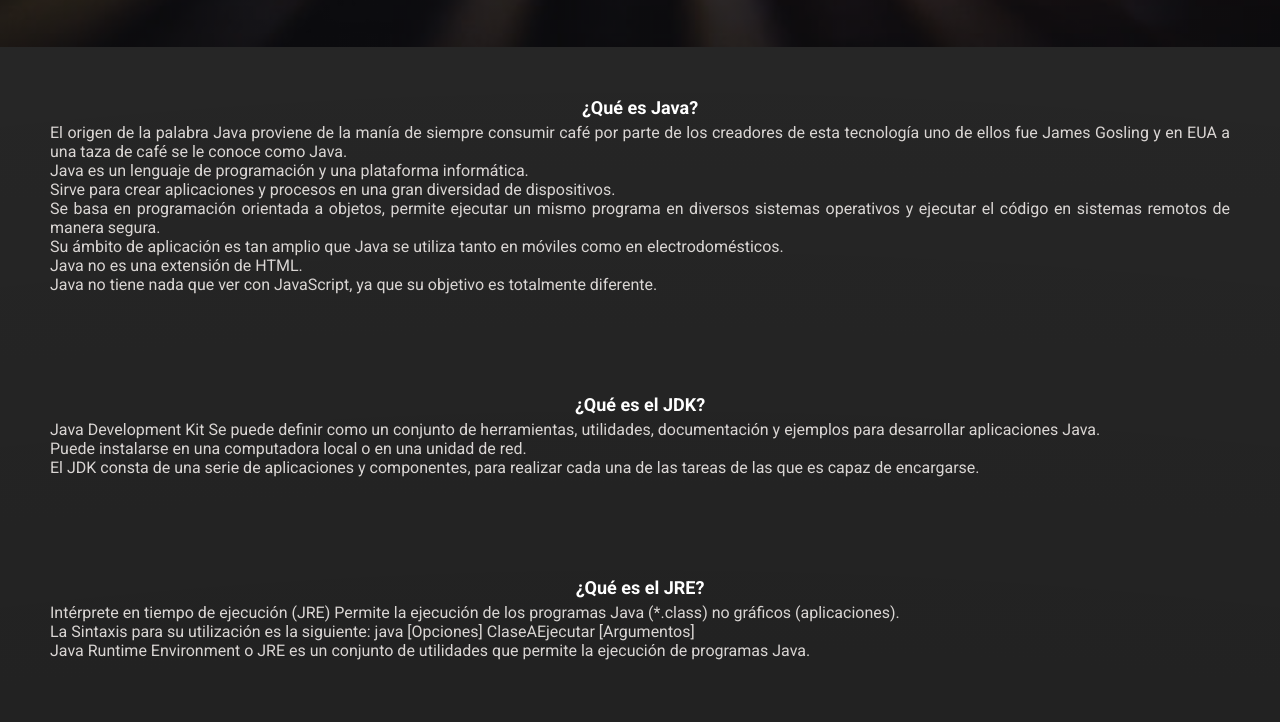
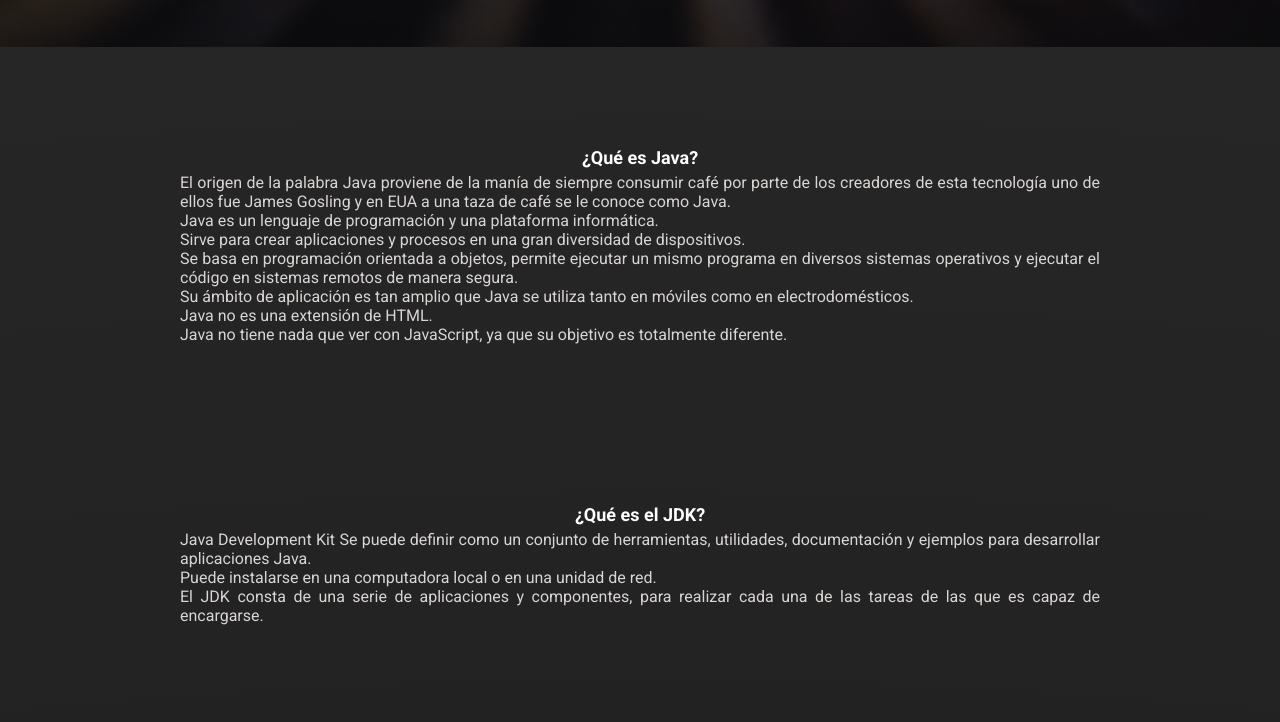
Before and after one commit to RFlores-Islas/web, a plain HTML site: page informacionTecnica.html in a window 1280 px wide. Shown: the part 818-1540 px from the top of the page. Drawn offline with Linux system fonts and the light colour scheme.

Commit message:
Update css information

```diff
--- a/css/estiloInformacionTecnica.css
+++ b/css/estiloInformacionTecnica.css
@@ -2,7 +2,10 @@
     margin: 0;
     padding: 0;
     box-sizing: border-box;
-    font-family: 'Roboto', sans-serif;
+}
+
+body {
+	font-family: 'Roboto', sans-serif;
 }
 
 h1 {
@@ -69,10 +72,11 @@ p {
 }
 
 .informacion div {
-	padding-top: 50px;
-	padding-bottom: 50px;
-	margin-left: 50px;
-	margin-right: 50px;
+	overflow: hidden;
+    max-width: 1000px;
+    width: 90%;
+    margin: auto;
+    padding: 100px 40px 60px 40px;
 }
 
 table {
--- a/informacionTecnica.html
+++ b/informacionTecnica.html
@@ -2,7 +2,8 @@
 <html>
 <head>
 	<meta charset="utf-8">
-	<meta http-equiv="X-UA-Compatible" content="IE=edge">
+	    <meta http-equiv="X-UA-Compatible" content="ie=edge, chrome=1">
+    <meta name="viewport" content="width=device-width, initial-scale=1.0">
 	<title>Información técnica</title>
 	<link rel="icon" href="img/coding.png"/>
 	<link rel="stylesheet" href="css/estiloInformacionTecnica.css">
```
